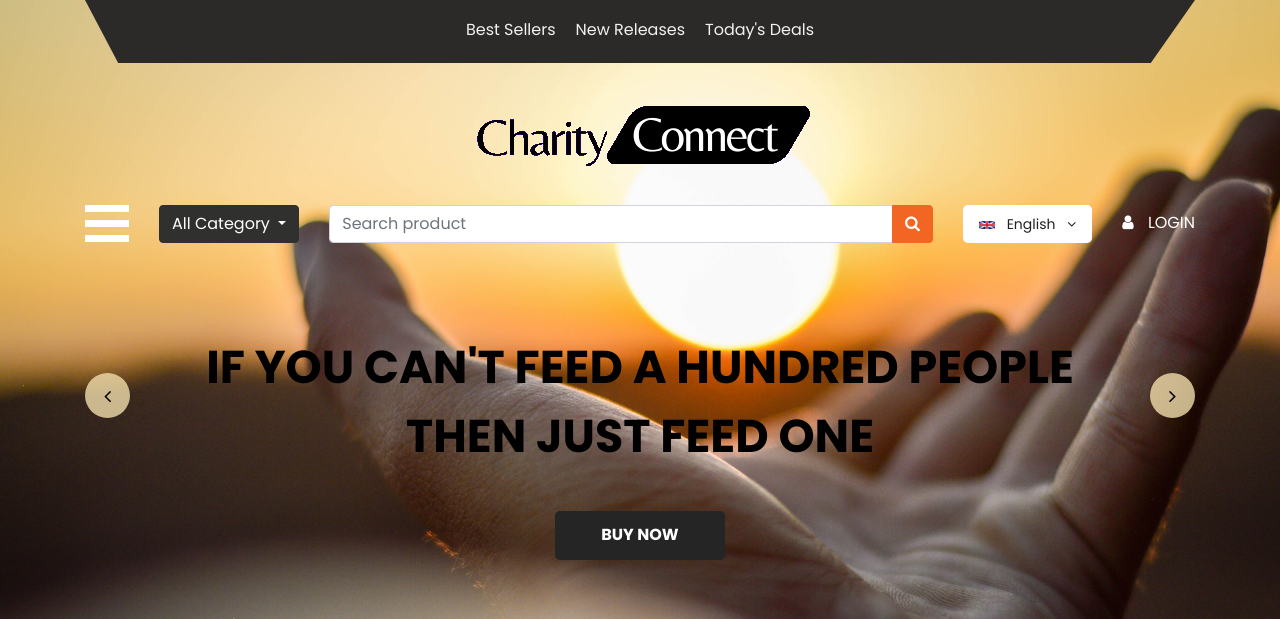
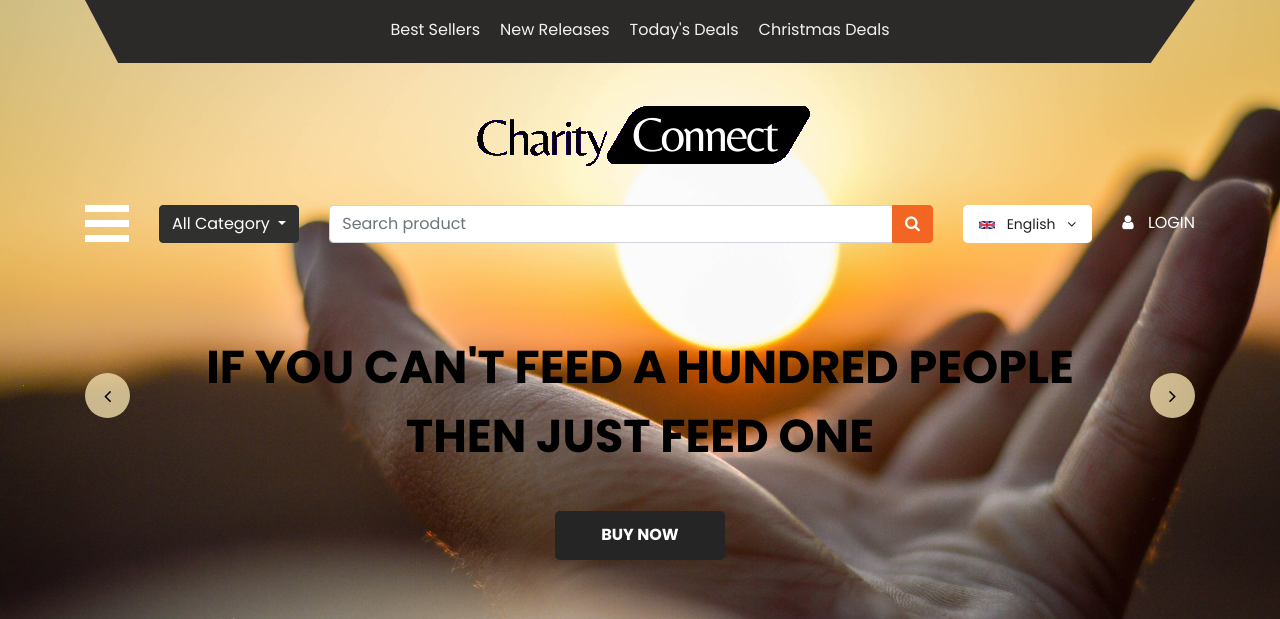
Before and after one commit to ncirlstudent/x20131640-codecommit, a Django app: page /accounts/register/ in a window 1280 px wide. Shown: the top 619 px of the page. Run offline with Django 4.2, Linux system fonts and the light colour scheme; data comes from the database, SQL or seed files in the repository; both versions use the stored data as it was after the commit; some libraries are stand-ins or nearby versions.

Commit message:
Christmas

```diff
--- a/templates/includes/banner.html
+++ b/templates/includes/banner.html
@@ -12,6 +12,7 @@
                       <li><a href="#">Best Sellers</a></li>
                       <li><a href="#">New Releases</a></li>
                       <li><a href="#">Today's Deals</a></li>
+                      <li><a href="#">Christmas Deals</a></li>
                     </ul>
                 </div>
              </div>
```
Also changed, not shown: db.sqlite3, media/product/Sewing_polyester_thread.jpg (added).
